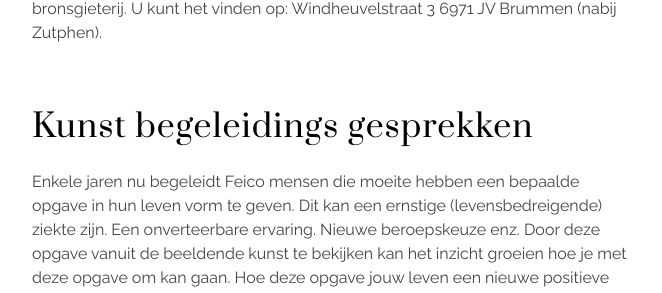
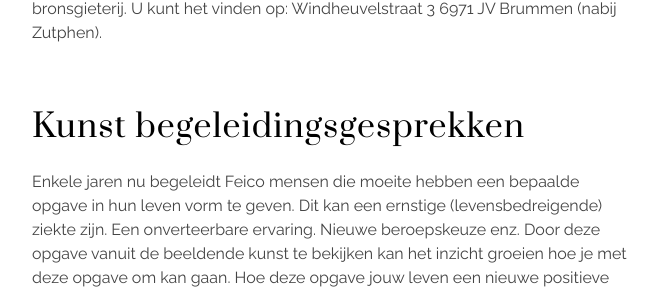
Before and after one commit to feicohajonides2020/feicohajonides2020.github.io, a Jekyll site: the page built from opleiding.md, in a window 1280 px wide and 900 px high, scrolled down 830 px. Shown: the part 155-448 px from the top of the window, without its empty margins (308-970 px from the left). Built offline with Jekyll 4.4.1, drawn with Linux system fonts in a browser that asks for light colours.

Commit message:
Update opleiding.md

```diff
--- a/opleiding.md
+++ b/opleiding.md
@@ -17,7 +17,7 @@ Windheuvelstraat 3
 6971 JV Brummen (nabij Zutphen).
 
 
-## Kunst begeleidings gesprekken
+## Kunst begeleidingsgesprekken
 
 Enkele jaren nu begeleidt Feico mensen die moeite hebben een bepaalde opgave in hun leven vorm te geven. Dit kan een ernstige (levensbedreigende) ziekte zijn. Een onverteerbare ervaring. Nieuwe beroepskeuze enz. Door deze opgave vanuit de beeldende kunst te bekijken kan het inzicht groeien hoe je met deze opgave om kan gaan. Hoe deze opgave jouw leven een nieuwe positieve draai kan geven. Feico begeleidt dit proces en staat als kunstenaar naast je. Hij geeft niet aan wat goed is en wat slecht. Noch zegt hij wat je moet doen om deze opgave te volbrengen. Het kunstzinnige proces waarin jij het voortouw neemt laat zien wat voor jou goed is en wat niet. Feico helpt je dit te zien en te horen, zodat jouw scheppende en vernieuwende eigenheid zich krachtig, werkzaam en scheppend kan uitspreken. Er worden beelden gemaakt, kunstzinnige oefeningen gedaan, materialen onderzocht. Als dat gewenst is kan je meehelpen om de beelden die ontstaan zijn in brons te gieten.
 
```
